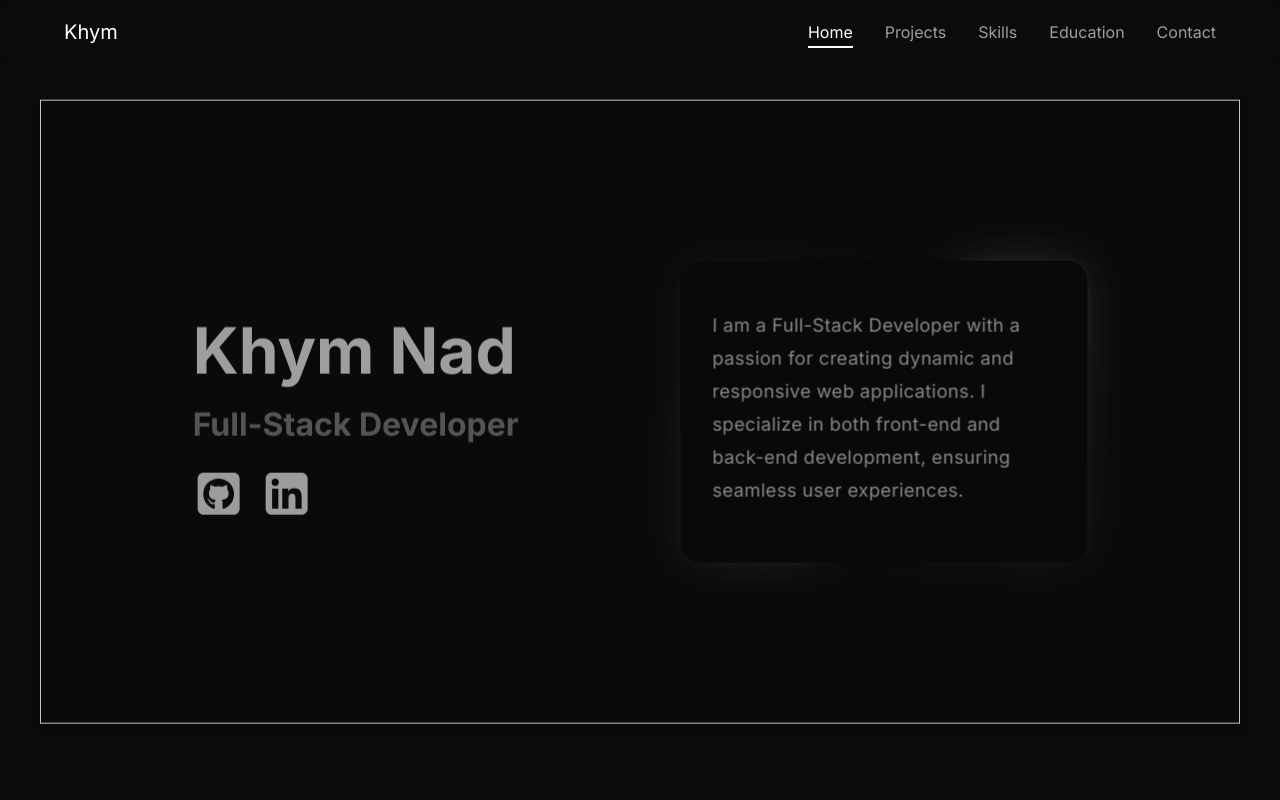
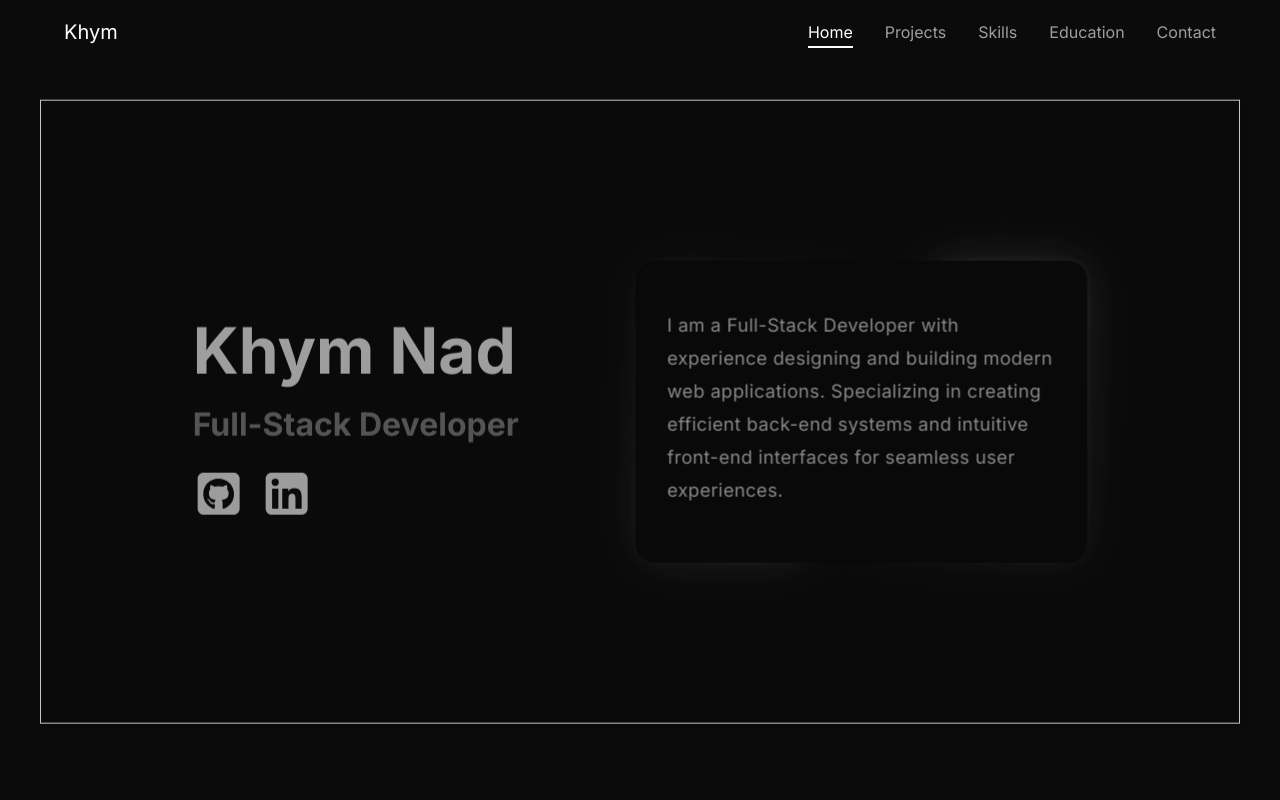
Before and after one commit to KhymNad/portfolio-react, a React (Vite) app: page / in a window 1280 px wide. Shown: the top 800 px of the page. Built offline with nearby package versions, Linux system fonts and the light colour scheme.

Commit message:
updated about me and styling

```diff
--- a/src/components/HeroSection/HeroSection.module.css
+++ b/src/components/HeroSection/HeroSection.module.css
@@ -103,8 +103,9 @@
 }
 
 .content_right {
-    flex: 1;
-    min-width: 300px;
+    flex: 1.25;
+    min-width: 400px;
+    max-width: 900px;
     border-radius: 20px;
     backdrop-filter: blur(15px);
     position: relative;
@@ -118,7 +119,8 @@
 }
 
 .content {
-    font-size: xx-large;
+    font-size: 1.3rem;
+    line-height: 1.9;
     z-index: 1;
 }
 
--- a/src/components/HeroSection/HeroSection.tsx
+++ b/src/components/HeroSection/HeroSection.tsx
@@ -83,8 +83,8 @@ const HeroSection: React.FC = () => {
                     <div className={styles.box}>
                         <div className={styles.content}>
                             <p>
-                                I am a Full-Stack Developer with a passion for creating dynamic and responsive web applications.
-                                I specialize in both front-end and back-end development, ensuring seamless user experiences.
+                                I am a Full-Stack Developer with experience designing and building modern web applications.
+                                Specializing in creating efficient back-end systems and intuitive front-end interfaces for seamless user experiences.
                             </p>
                         </div>
                     </div>
```
